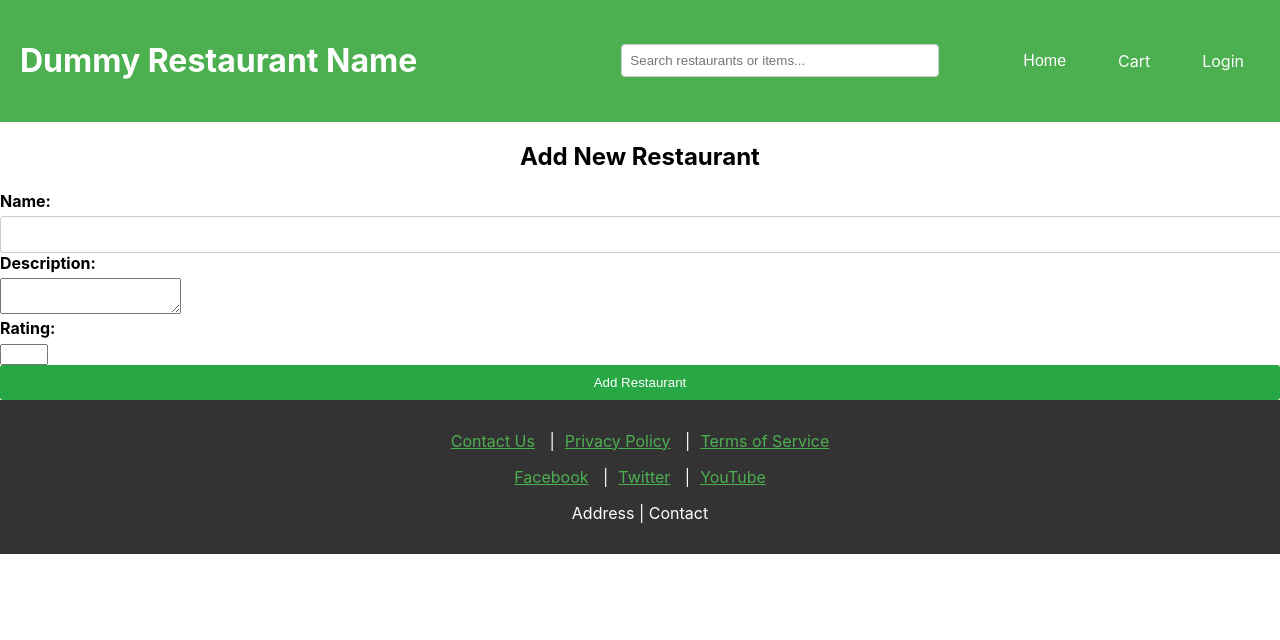
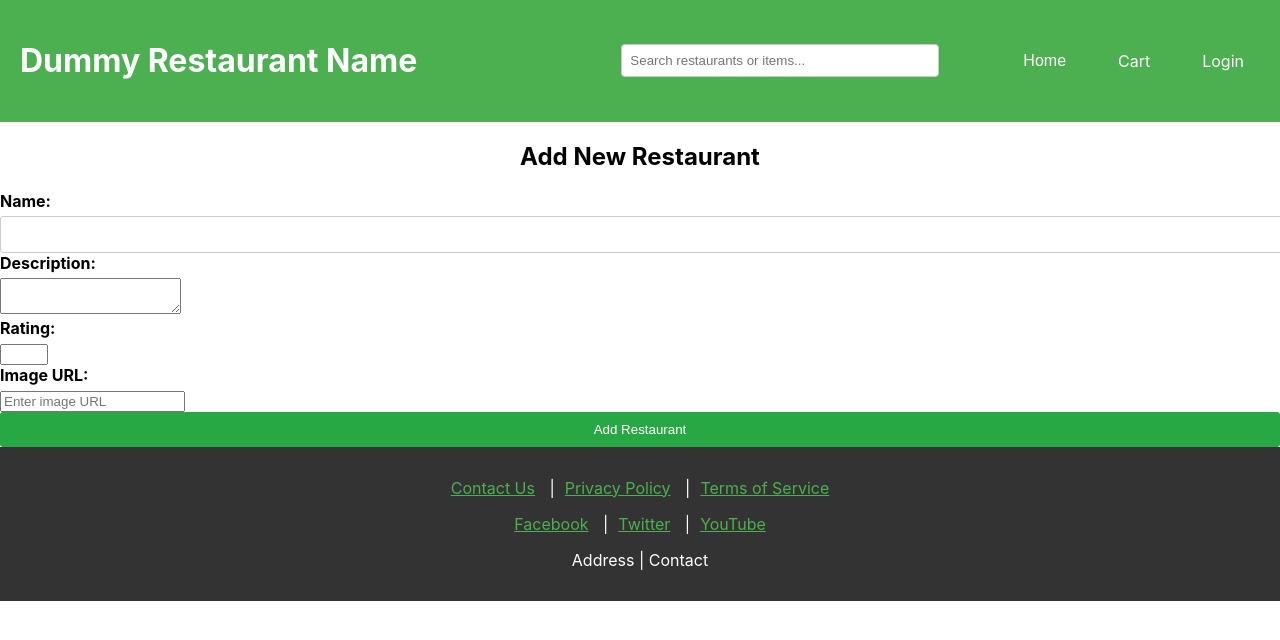
Before and after one commit to akhssm/restaurent, a React (Create React App) app: page /add-restaurant in a window 1280 px wide. Shown: the top 640 px of the page. Built offline with nearby package versions, Linux system fonts and the light colour scheme.

Commit message:
created image uploading for new restaurant feature.

```diff
--- a/src/components/RestaurantCard/AddRestaurant.jsx
+++ b/src/components/RestaurantCard/AddRestaurant.jsx
@@ -4,19 +4,27 @@ const AddRestaurant = ({ onAddRestaurant }) => {
   const [name, setName] = useState('');
   const [description, setDescription] = useState('');
   const [rating, setRating] = useState('');
+  const [imageUrl, setImageUrl] = useState(''); // New state for image URL
 
   const handleSubmit = (e) => {
     e.preventDefault();
+
+    // Create a new restaurant object
     const newRestaurant = {
       id: Date.now(),
       name,
       description,
       rating: parseFloat(rating),
+      image: imageUrl, // Use imageUrl input from the user
     };
+
     onAddRestaurant(newRestaurant);
+
+    // Reset form fields after submission
     setName('');
     setDescription('');
     setRating('');
+    setImageUrl(''); // Clear image URL input after submission
   };
 
   return (
@@ -51,6 +59,15 @@ const AddRestaurant = ({ onAddRestaurant }) => {
             required
           />
         </div>
+        <div>
+          <label>Image URL:</label>
+          <input
+            type="url"
+            value={imageUrl}
+            onChange={(e) => setImageUrl(e.target.value)} // Capture image URL input
+            placeholder="Enter image URL"
+          />
+        </div>
         <button type="submit">Add Restaurant</button>
       </form>
     </div>
--- a/src/components/RestaurantCard/RestaurantCard.jsx
+++ b/src/components/RestaurantCard/RestaurantCard.jsx
@@ -18,13 +18,14 @@ const restaurantImages = {
   6: restaurant6,
 };
 
-const RestaurantCard = ({ id, name, rating, description, showEditButton }) => {
-  const imageSrc = restaurantImages[id] || restaurant1; // Default to restaurant1 if id not found
+const RestaurantCard = ({ id, name, rating, description, image, showEditButton }) => {
+  // Check if the restaurant has a predefined image, otherwise use the provided image or a placeholder
+  const imageSrc = restaurantImages[id] || image || 'https://via.placeholder.com/150'; // Use placeholder if no image is provided
 
   return (
     <div className="restaurant-card">
       <Link to={`/menu/${id}`}>
-        <img src={imageSrc} alt={name} className="restaurant-img" />
+        <img src={imageSrc} alt={name} className="restaurant-img" /> {/* Render image correctly */}
       </Link>
       <h3>{name}</h3>
       <p>{description}</p>
@@ -32,7 +33,7 @@ const RestaurantCard = ({ id, name, rating, description, showEditButton }) => {
       <Link to={`/menu/${id}`}>
         <button>View Menu</button>
       </Link>
-      {showEditButton && ( // Conditionally render the Edit button
+      {showEditButton && (
         <Link to={`/edit/${id}`}>
           <button>Edit</button>
         </Link>
--- a/src/components/RestaurantCard/RestaurantList.jsx
+++ b/src/components/RestaurantCard/RestaurantList.jsx
@@ -21,7 +21,8 @@ const RestaurantList = ({ searchQuery, restaurants, onUpdateRestaurant }) => {
               name={restaurant.name}
               rating={restaurant.rating}
               description={restaurant.description}
-              showEditButton={true} // Assuming you're using this prop in `RestaurantCard`
+              image={restaurant.image} // Make sure to pass the image URL
+              showEditButton={true}
             />
           ))
         ) : (
```
